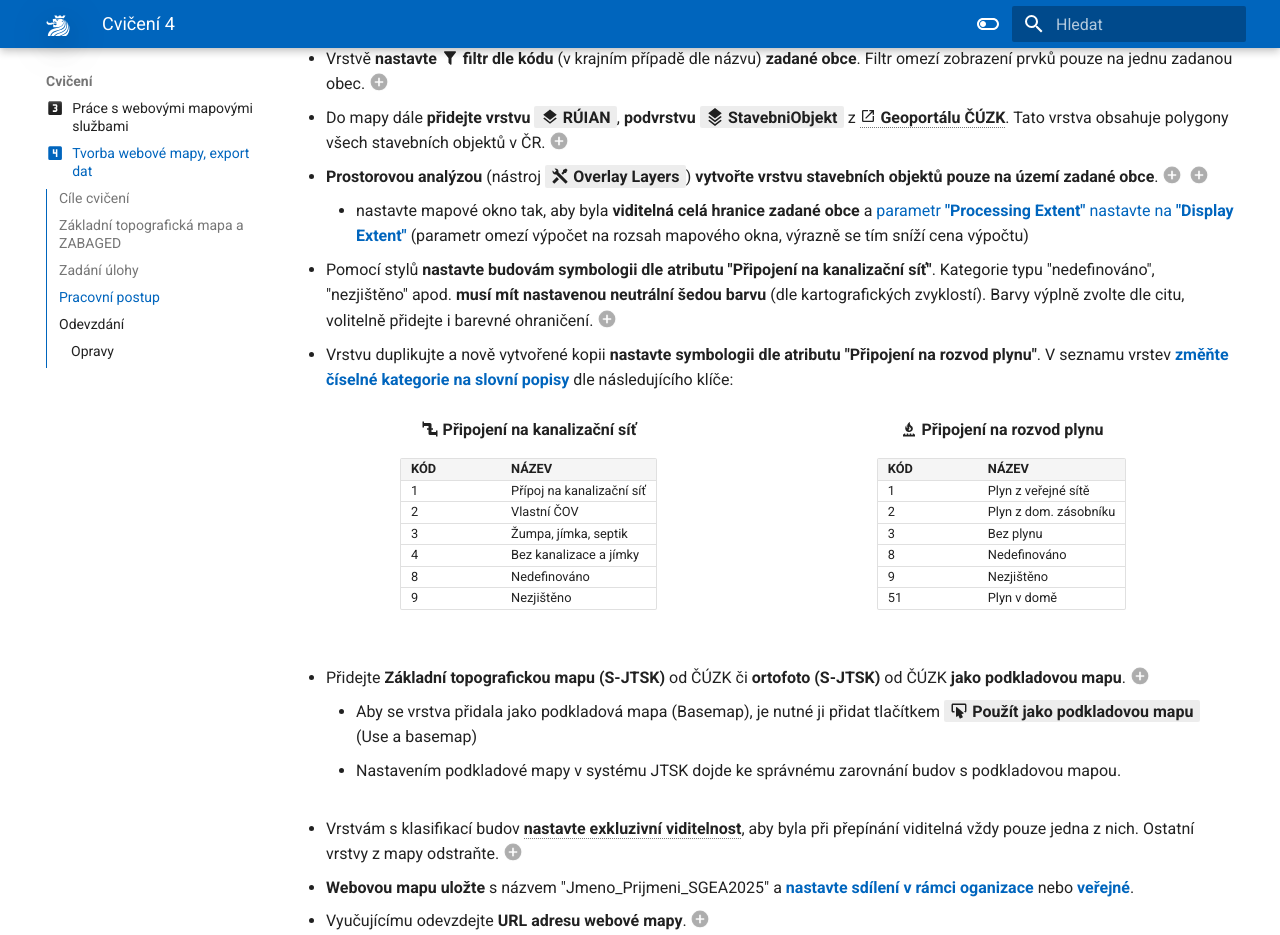
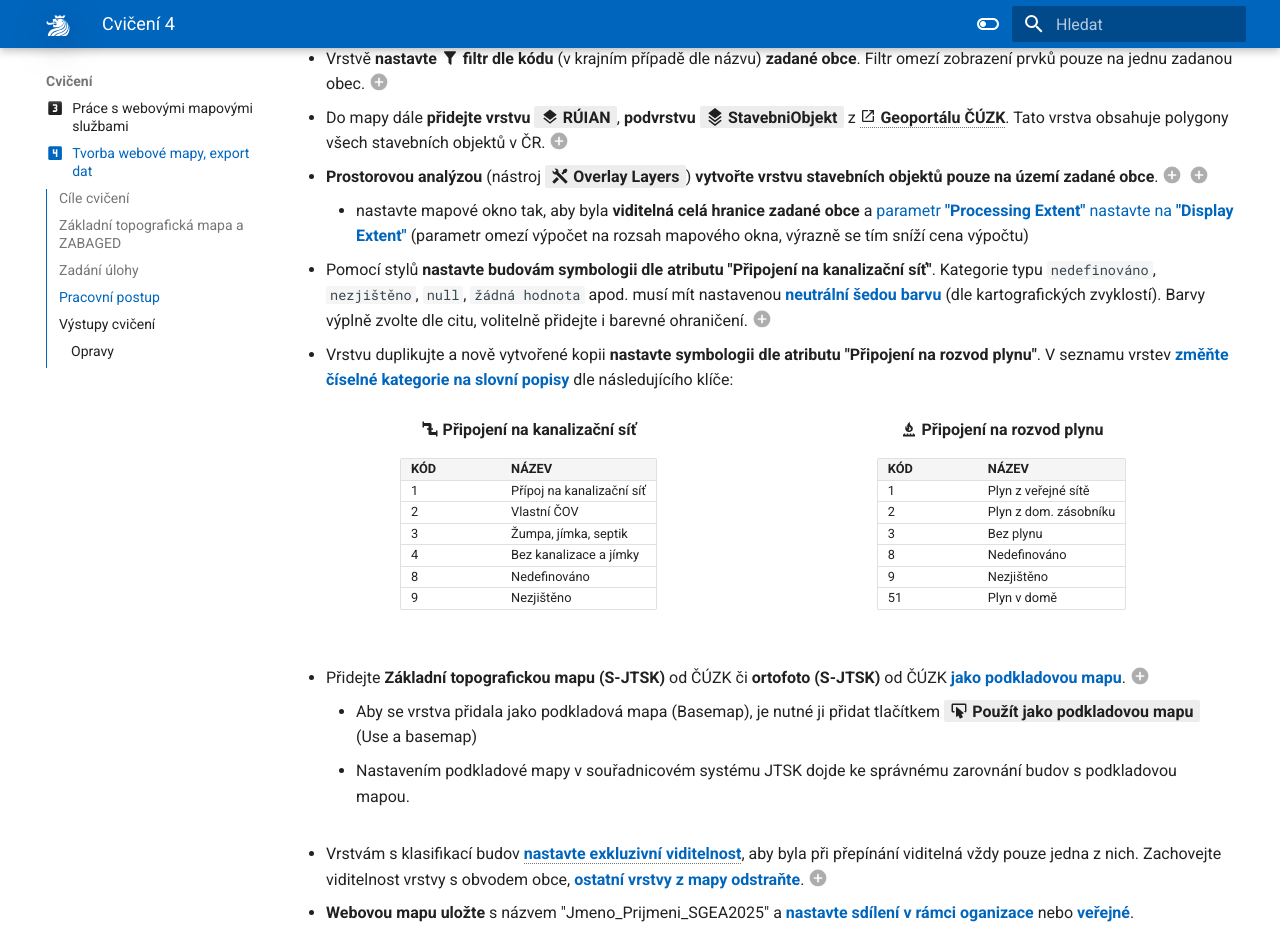
Before and after one commit to vojtastic/cvut-sgea, an MkDocs documentation site: the page built from docs/cviceni/cviceni04.md, in a window 1280 px wide and 1400 px high, scrolled down 1096 px. Shown: the top 935 px of the window. Built offline with MkDocs 1.6.1 and Material for MkDocs 9.7.7, drawn with Linux system fonts in a browser that asks for light colours; some of the changed text lies outside the part shown.

Commit message:
editace cviceni 3 a 4

```diff
--- a/docs/cviceni/cviceni04.md
+++ b/docs/cviceni/cviceni04.md
@@ -58,7 +58,7 @@ Pomocí mapových služeb od ČÚZK vytvořte __webovou mapu__ obsahující budo
 
     - nastavte mapové okno tak, aby byla __viditelná celá hranice zadané obce__ a *parametr __"Processing Extent"__ nastavte na __"Display Extent"__*{.primary_color .no-dec} (parametr omezí výpočet na rozsah mapového okna, výrazně se tím sníží cena výpočtu)
 
-- Pomocí stylů __nastavte budovám symbologii dle atributu "Připojení na kanalizační síť"__. Kategorie typu "nedefinováno", "nezjištěno" apod. __musí mít nastavenou neutrální šedou barvu__ (dle kartografických zvyklostí). Barvy výplně zvolte dle citu, volitelně přidejte i barevné ohraničení.__(6)__{title="ukázka"}
+- Pomocí stylů __nastavte budovám symbologii dle atributu "Připojení na kanalizační síť"__. Kategorie typu `nedefinováno`, `nezjištěno`, `null`, `žádná hodnota` apod. musí mít nastavenou __neutrální šedou barvu__{.primary_color} (dle kartografických zvyklostí). Barvy výplně zvolte dle citu, volitelně přidejte i barevné ohraničení.__(6)__{title="ukázka"}
 
 - Vrstvu duplikujte a nově vytvořené kopii __nastavte symbologii dle atributu "Připojení na rozvod plynu"__. V seznamu vrstev __změňte číselné kategorie na slovní popisy__{.primary_color} dle následujícího klíče:
 
@@ -96,20 +96,20 @@ __:material-gas-burner: Připojení na rozvod plynu__
 </div>
 </div>
 
-- Přidejte __Základní topografickou mapu (S-JTSK)__ od ČÚZK či __ortofoto (S-JTSK)__ od ČÚZK __jako podkladovou mapu__.__(7)__{title="ukázka"}
+- Přidejte __Základní topografickou mapu (S-JTSK)__ od ČÚZK či __ortofoto (S-JTSK)__ od ČÚZK __jako podkladovou mapu__{.primary_color}.__(7)__{title="ukázka"}
 
     - Aby se vrstva přidala jako podkladová mapa (Basemap), je nutné ji přidat tlačítkem __:material-button-cursor: Použít jako podkladovou mapu__{.bg} (Use a basemap)
-    - Nastavením podkladové mapy v systému JTSK dojde ke správnému zarovnání budov s podkladovou mapou.
+    - Nastavením podkladové mapy v souřadnicovém systému JTSK dojde ke správnému zarovnání budov s podkladovou mapou.
 
 <!-- NEFUNGUJE MI TA ZMENA PROJEKCE, U TETO VRSTVY TO TREBA FUNGUJE: geoappext.nrcan.gc.ca/arcgis/rest/services/BaseMaps/CBMT3978/MapServer -->
 
-- Vrstvám s klasifikací budov __nastavte exkluzivní viditelnost__{.underlined_dotted title="funguje pouze na seskupené vrstvy"}, aby byla při přepínání viditelná vždy pouze jedna z nich. Ostatní vrstvy z mapy odstraňte.__(8)__{title="ukázka"}
+- Vrstvám s klasifikací budov __nastavte exkluzivní viditelnost__{.primary_color .underlined_dotted title="funguje pouze na seskupené vrstvy"}, aby byla při přepínání viditelná vždy pouze jedna z nich. Zachovejte viditelnost vrstvy s obvodem obce, __ostatní vrstvy z mapy odstraňte__{.primary_color}.__(8)__{title="ukázka"}
 
 - __Webovou mapu uložte__ s názvem "Jmeno_Prijmeni_SGEA2025" a __nastavte sdílení v rámci oganizace__{.primary_color} nebo __veřejné__{.primary_color}.
 
 - Vyučujícímu odevzdejte __URL adresu webové mapy__.__(9)__
 
-???+ task-fg-color "Výsledek (část první): Webová mapa (ukázka)"
+???+ task-fg-color "Výstup cvičení (část první): Webová mapa (ukázka)"
 
     <iframe width="100%" height="400" frameborder="0" scrolling="no" marginheight="0" marginwidth="0" src="https://experience.arcgis.com/experience/0e6a7769af1d479489af74e2f98ca195"></iframe>
 
@@ -131,7 +131,7 @@ __:material-gas-burner: Připojení na rozvod plynu__
 
 - Konvertovaný soubor otevřete v CAD software a __vytvořte jednoduchý výkres__ obsahující pouze __obvod zadané obce__ a (jinou barvou) __obvody stavebních objektů__ v ní. Všechny objekty musí být ve formě linií. Výkres odevzdejte ve formátu PDF.
 
-???+ task-fg-color "Výsledek (část druhá): Výkres (ukázka)"
+???+ task-fg-color "Výstup cvičení (část druhá): Výkres (ukázka)"
 
     <iframe src="https://drive.google.com/file/d/1MSAjhVjESNXBqnbiRNS2tz16X78QGy1Q/preview" width="100%" height="400" style="border:0;"></iframe>
 
@@ -159,9 +159,9 @@ __:material-gas-burner: Připojení na rozvod plynu__
 
 <hr class="level-1">
 
-## Odevzdání
+## Výstupy cvičení
 
-Povinnými výstupy úlohy jsou __webová mapa__ a __CAD výkres__. Webová mapa je po uložení a nastavení sdílení přístupná přes __URL adresu__, kterou je nutné odevzdat vyučujícímu. Spolu s CAD výkresem ve formátu DWG je tyto výstupy __nutné odevzdat přes systém Moodle__.
+Povinnými výstupy úlohy jsou __webová mapa__{.outlined} a __CAD výkres__{.outlined}. Webová mapa je po uložení a nastavení sdílení přístupná přes __URL adresu__, kterou je nutné odevzdat vyučujícímu. Spolu s CAD výkresem je tyto výstupy __nutné odevzdat přes systém Moodle__.
 
 Úloha je uznána, pokud webová mapa a CAD výkres obsahují __všechny požadované náležitosti__ (viz níže).
 
@@ -184,7 +184,7 @@ Povinnými výstupy úlohy jsou __webová mapa__ a __CAD výkres__. Webová mapa
 
 ### Opravy
 
-V případě, že odevzdaný výstup není správný, je vyučujícím emailem __vrácen k opravě__. Opravený výstup se odevzdává opět prostřednictvím systému Moodle. Výstup lze odevzdat po __maximálně dvou opravách__, v případě pozdního odevzdání či nesprávného výstupu po druhé opravě je úloha __trvale označena jako nesplněná__.
+V případě, že odevzdaný výstup není správný, je vyučujícím emailem __vrácen k opravě__. Opravený výstup se odevzdává opět prostřednictvím systému Moodle. Výstup lze odevzdat po __maximálně dvou opravách__, v případě pozdního odevzdání či nesprávného výstupu po druhé opravě je úloha __trvale označena jako nesplněná__{style="color:#c22521;"}.
 
 [Tabulka hodnocení úloh](../hodnoceni.md){ .md-button .md-button--primary }
 {align=center}
```
Also changed, not shown: docs/cviceni/cviceni03.md (+6 -6 lines), docs/index.md (+1 -1 lines), 1 other file.
